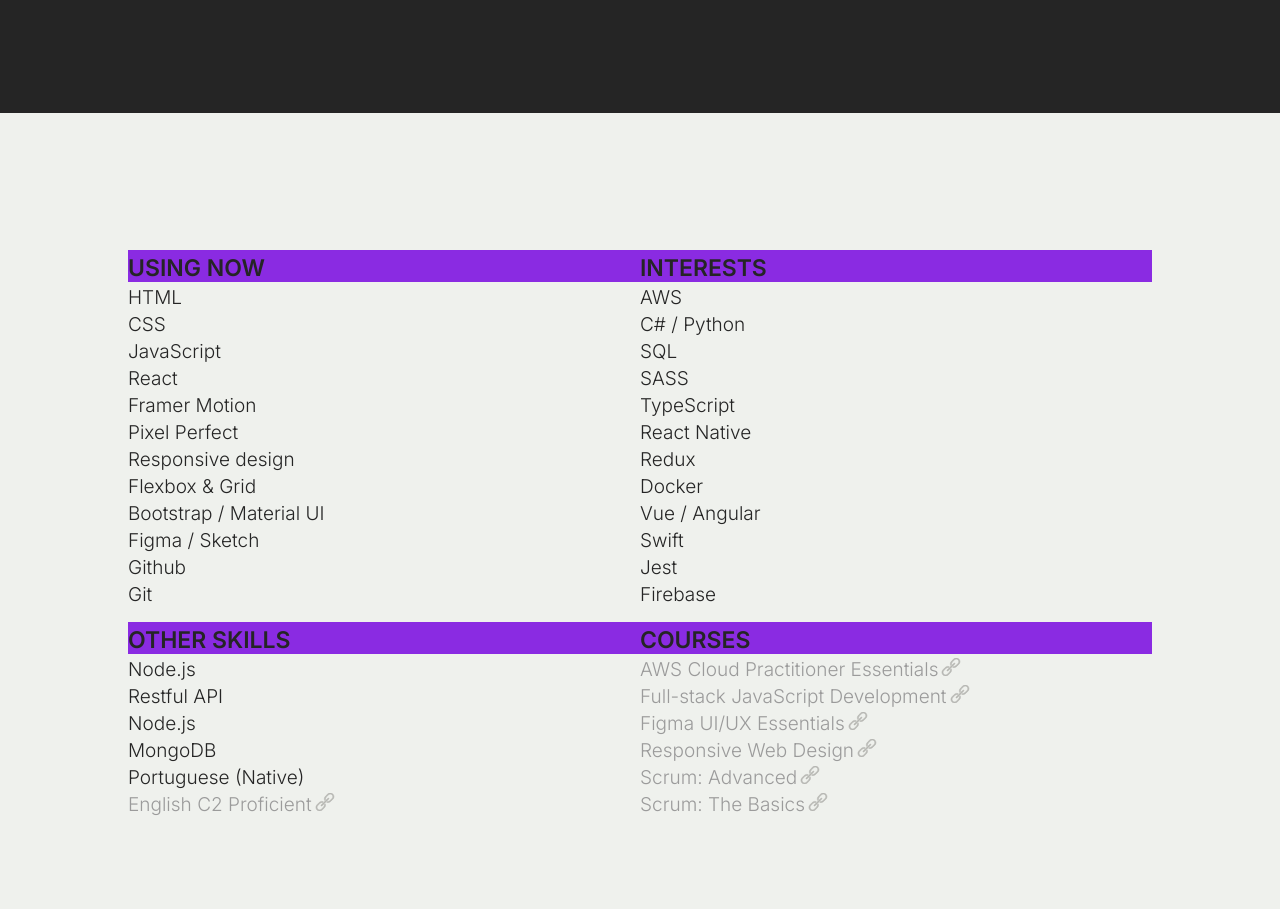
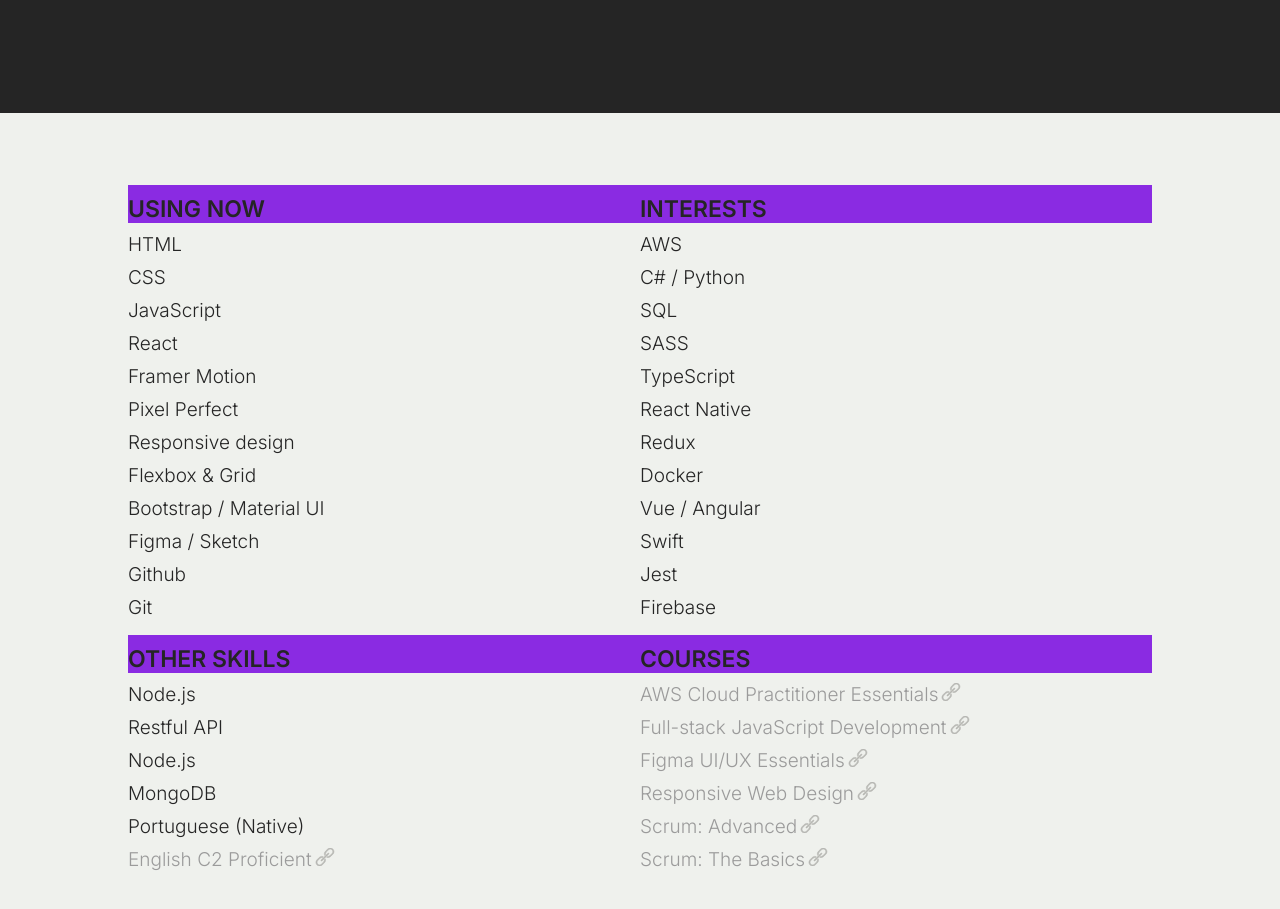
Before and after one commit to t-minini/my-website-v3, a React (Create React App) app: page / in a window 1280 px wide. Shown: the part 1487-2396 px from the top of the page. Built offline with nearby package versions, Linux system fonts and the light colour scheme; a web font is replaced by a local one.

Commit message:
updating media queries

```diff
--- a/src/components/skills/Skills.module.css
+++ b/src/components/skills/Skills.module.css
@@ -96,11 +96,13 @@
     padding-top: var(--padding-l);
     padding-bottom: var(--padding-s);
   }
+
   .container {
     width: 100%;
     display: grid;
     grid-template-columns: repeat(2, 1fr);
   }
+
   .container ul li:first-child {
     background-color: red;
     font-size: 2rem;
@@ -171,64 +173,65 @@
 
 }
 
-/* TABLETS PORTRAIT (IPAD MINI) */
+/* IPAD MINI (PORTRAIT) */
 @media only screen and (min-width: 767px) and (orientation: portrait) {
   .skills {
-    /* padding: 4.8%; */
-    /* padding-top: 5.5rem; */
+    padding-left: var(--padding-m);
+    padding-right: var(--padding-m);
+    padding-top: var(--padding-l);
+    padding-bottom: var(--padding-m);
   }
-  .container {
+
+   .container ul li:first-child {
+    background-color:blueviolet;
+    /* background-color: unset; */
+    font-size: 2.4rem;
+  }
+.container {
+    width: 100%;
     display: grid;
     grid-template-columns: repeat(2, 1fr);
   }
-  .container ul li:first-child {
-    background-color: yellowgreen;
-    font-size: 2.8rem;
+
+  .container li {
+    font-size: 2rem;
+    padding-top: 1.2rem;
+  }
+
+  .skills a {
+    font-size:2rem;
+  }
+
+  .container svg {
+    height: 1.9rem;
+  }
+}
+
+/* IPAD MINI (LANDSCAPE) */
+@media only screen and (min-width: 1023px) and (orientation: landscape) {
+  .skills {
+    padding-left: var(--padding-m);
+    padding-right: var(--padding-m);
+    padding-top: var(--padding-l);
+    padding-bottom: var(--padding-m);
+  }
+
+   .container ul li:first-child {
+    background-color:blueviolet;
+    /* background-color: unset; */
+    font-size: 2.4rem;
   }
 
   .container li {
-    font-size: 2.2rem;
-    padding-top: 0.7rem;
+    font-size: 2rem;
   }
 
   .skills a {
-    font-size: 2.2rem;
+    font-size: 2rem;
   }
 
   .container svg {
-    height: 2rem;
-    margin-left: 0.2rem;
-  }
-
-  .container ul:first-child {
-    padding-bottom: 2rem;
-  }
-}
-
-/* TABLETS LANDSCAPE (IPAD MINI) */
-@media only screen and (min-width: 1023px) and (orientation: landscape) {
-  .skills {
-    /* padding: 4%; */
-    /* padding-top: 5.5rem; */
-  }
-
-  .container ul li:first-child {
-    background-color: yellowgreen;
-    /* background-color: unset; */
-    font-size: 2rem;
-  }
-
-  .container li {
-    font-size: 1.7rem;
-    padding-top: 0.4rem;
-  }
-
-  .skills a {
-    font-size: 1.7rem;
-  }
-
-  .container svg {
-    height: 1.6rem;
+    height: 1.9rem;
   }
 }
 
```
